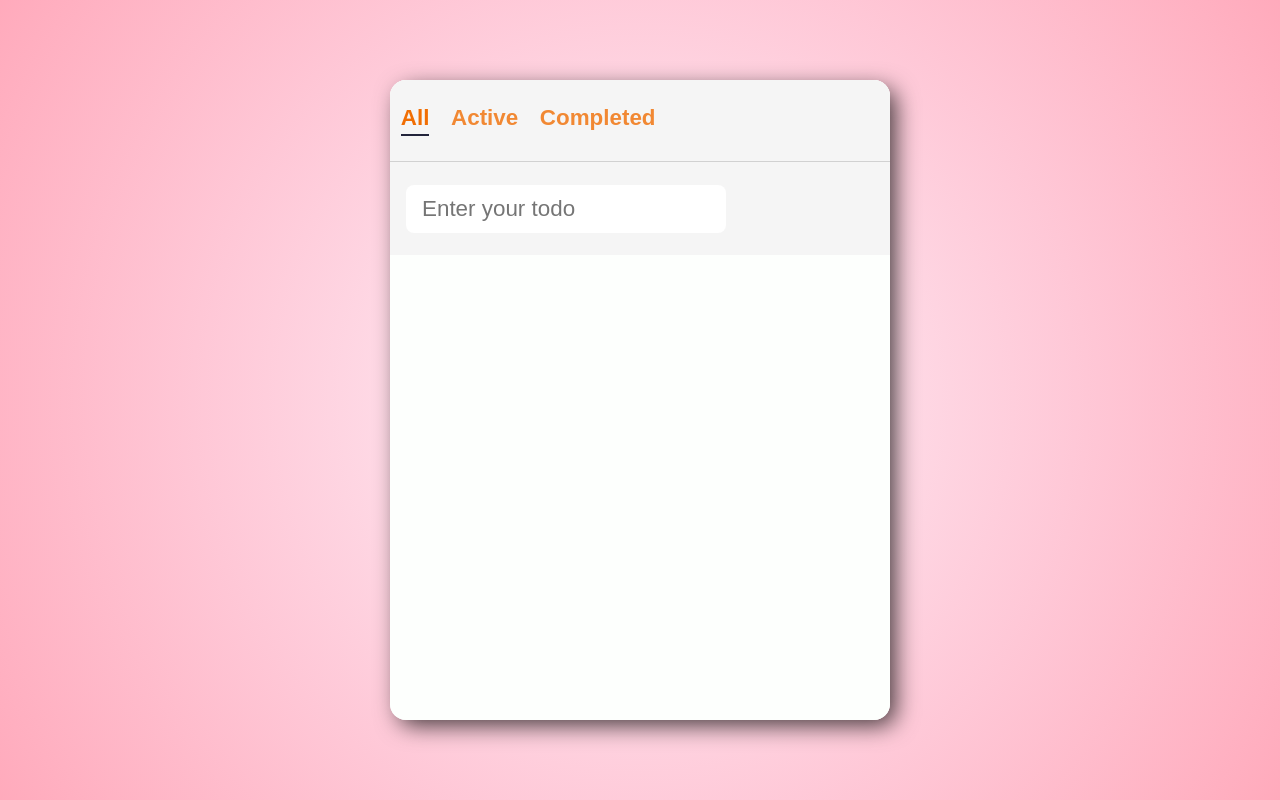
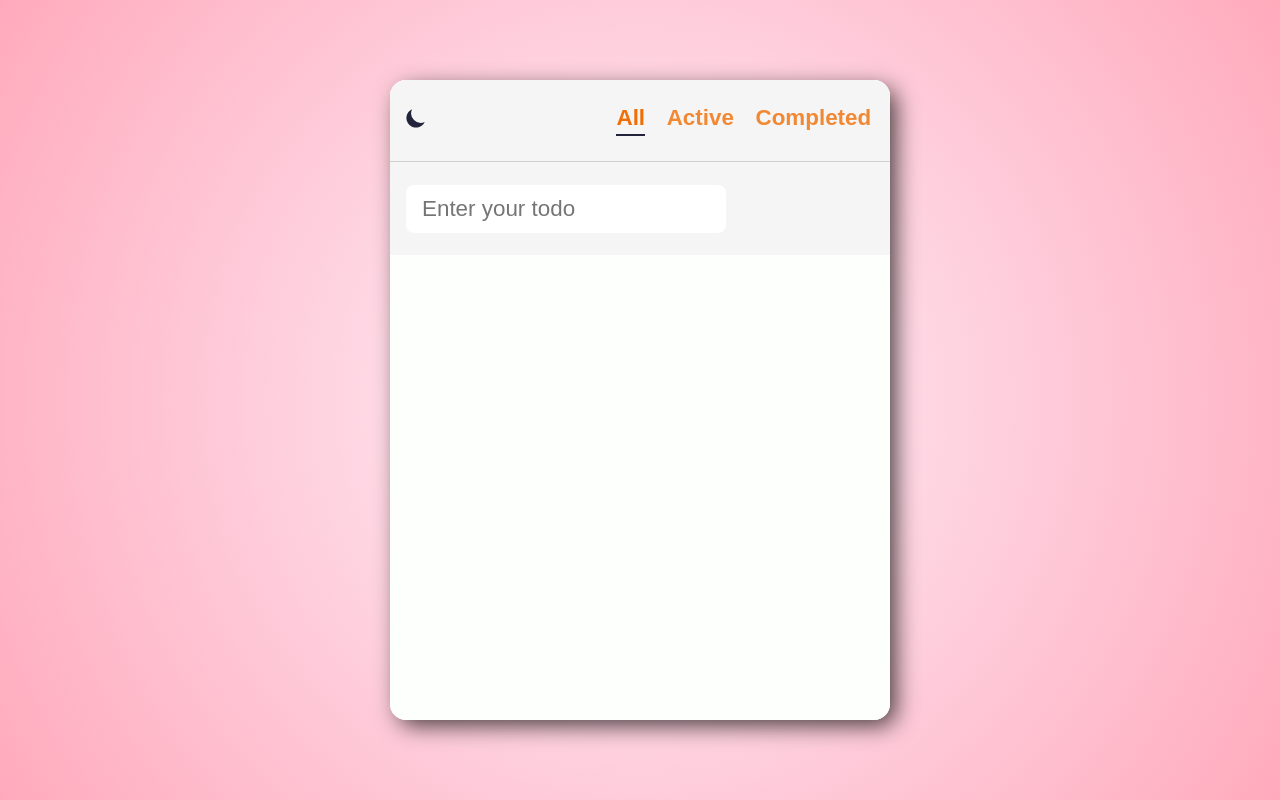
Before and after one commit to Suyeon3/todo-react, a React (Create React App) app in the folder todo_react/: page / in a window 1280 px wide. Built offline with nearby package versions, Linux system fonts and the light colour scheme; the HTML template or start-up script is replaced by a standard one.

Commit message:
다크모드 구현

```diff
--- a/todo_react/package.json
+++ b/todo_react/package.json
@@ -8,6 +8,7 @@
     "@testing-library/user-event": "^13.5.0",
     "react": "^18.3.1",
     "react-dom": "^18.3.1",
+    "react-icons": "^5.3.0",
     "react-scripts": "5.0.1",
     "web-vitals": "^2.1.4"
   },
--- a/todo_react/src/component/Filter.js
+++ b/todo_react/src/component/Filter.js
@@ -1,17 +1,25 @@
 import styles from '../style/filter.module.css';
+import { useDarkMode } from '../context/DarkModeContext';
+import { HiMoon, HiSun } from 'react-icons/hi';
 
 export default function Filter({ onFilter, filter }) {
+    const { darkIsOn, toggleDarkMode } = useDarkMode();
+
     const status = ['All', 'Active', 'Completed']
 
     const handleFilter = (e) => onFilter(e.target.value);
 
     return (
         <header className={styles.header}>
+            <button onClick={toggleDarkMode} className={styles.toggle}>
+                {!darkIsOn && <HiMoon />}
+                {darkIsOn && <HiSun />}
+            </button>
             <ul className={styles.filters}>
                 {status.map((state) =>
                     <li>
                         <button
-                        className={`${styles.filter} ${filter === state && styles.selected}`}
+                            className={`${styles.filter} ${filter === state && styles.selected}`}
                             onClick={handleFilter}
                             value={state}
                         >
--- a/todo_react/src/component/TodoList.js
+++ b/todo_react/src/component/TodoList.js
@@ -4,6 +4,7 @@
 import AddTodo from './AddTodo';
 import Filter from './Filter';
 import { ArrContext } from '../context/ArrayContext';
+import { DarkModeProvider } from '../context/DarkModeContext';
 
 
 export default function TodoList() {
@@ -45,8 +46,9 @@
 
 
     return (
+        <DarkModeProvider>
             <section className={styles.container}>
-            <Filter onFilter={filterTodo} filter={todoFilter}/>
+                <Filter onFilter={filterTodo} filter={todoFilter} />
                 <AddTodo onAdd={put} />
                 <ul className={styles.list}>
                     {arr.filter(todo =>
@@ -66,5 +68,6 @@
                     }
                 </ul>
             </section>
+        </DarkModeProvider>
     )
 }
--- /dev/null
+++ b/todo_react/src/context/DarkModeContext.js
@@ -0,0 +1,39 @@
+import { createContext, useContext, useEffect, useState } from "react";
+
+export const DarkModeContext = createContext();
+
+export function DarkModeProvider({ children }) {
+    const [darkIsOn, setDarkIsOn] = useState(false);
+    const toggleDarkMode = () => {
+        setDarkIsOn(!darkIsOn);
+        updateDarkMode(!darkIsOn);
+    }
+
+    // DarkModeProvider가 처음 마운트될때 localStorage의 theme 값을 읽어옴
+    useEffect(() => {
+        const isDark =
+            localStorage.theme === 'dark' ||
+            (!('theme' in localStorage) &&
+                window.matchMedia('(prefers-color-scheme: dark)').matches);
+        setDarkIsOn(isDark);
+        updateDarkMode(isDark);
+    }, []);
+
+    return (
+        <DarkModeContext.Provider value={{ darkIsOn, toggleDarkMode }}>
+            {children}
+        </DarkModeContext.Provider>
+    )
+}
+
+function updateDarkMode(darkIsOn) {
+    if (darkIsOn) {
+        document.documentElement.classList.add('dark');
+        localStorage.theme = 'dark';
+    } else {
+        document.documentElement.classList.remove('dark');
+        localStorage.theme = 'light';
+    }
+}
+
+export const useDarkMode = () => useContext(DarkModeContext);
--- a/todo_react/src/index.css
+++ b/todo_react/src/index.css
@@ -6,6 +6,13 @@
   --color-accent: #f16e03;
   --color-white: white;
   --color-scrollbar: #aaa7a7;
+}
+
+html.dark {
+  --color-bg-dark: #1a1c35;
+  --color-bg: #22243b;
+  --color-grey: #4e4e4e;
+  --color-text: #fdfffd;
 }
 
 body {
--- a/todo_react/src/style/filter.module.css
+++ b/todo_react/src/style/filter.module.css
@@ -2,6 +2,7 @@
     display: flex;
     justify-content: space-between;
     align-items: center;
+    padding: 0 0.5rem;
     background-color: var(--color-bg-dark);
     border-bottom: 1px solid var(--color-grey);
 }
@@ -20,6 +21,20 @@
     font-weight: bold;
 }
 
+.toggle {
+    font-size: 1.5rem;
+    cursor: pointer;
+    background-color: transparent;
+    color: var(--color-text);
+    transition: all 150ms ease-out;
+}
+
+.toggle:hover {
+    transform: scale(1.1);
+    background-color: transparent;
+    color: var(--color-accent);
+}
+
 .filter:hover,
 .filter.selected  {
     opacity: 1;
```
Also changed, not shown: 1 other file (tests, documents, lock files or other folders). Lines whose indentation alone changed are shown as unchanged.
